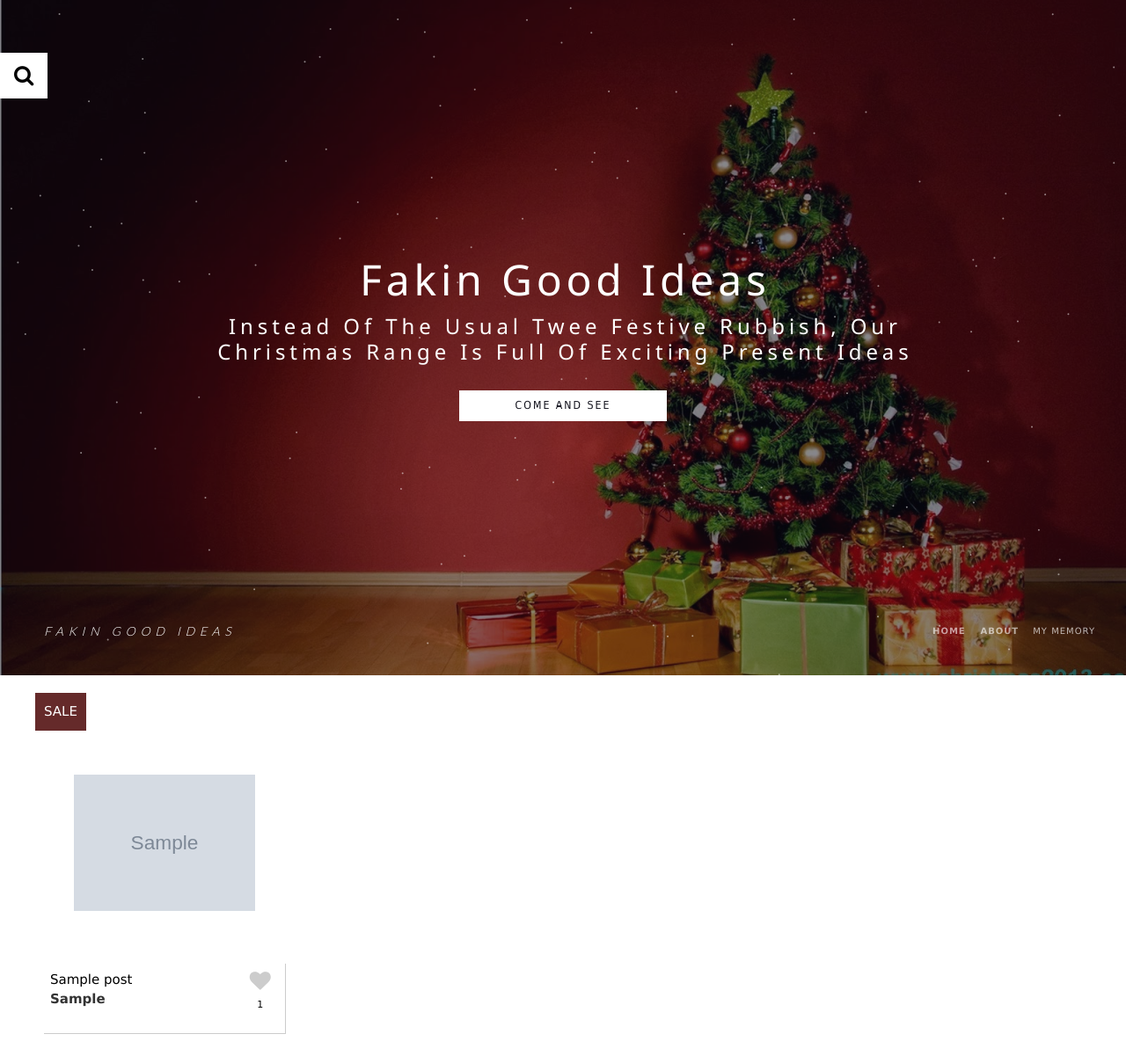
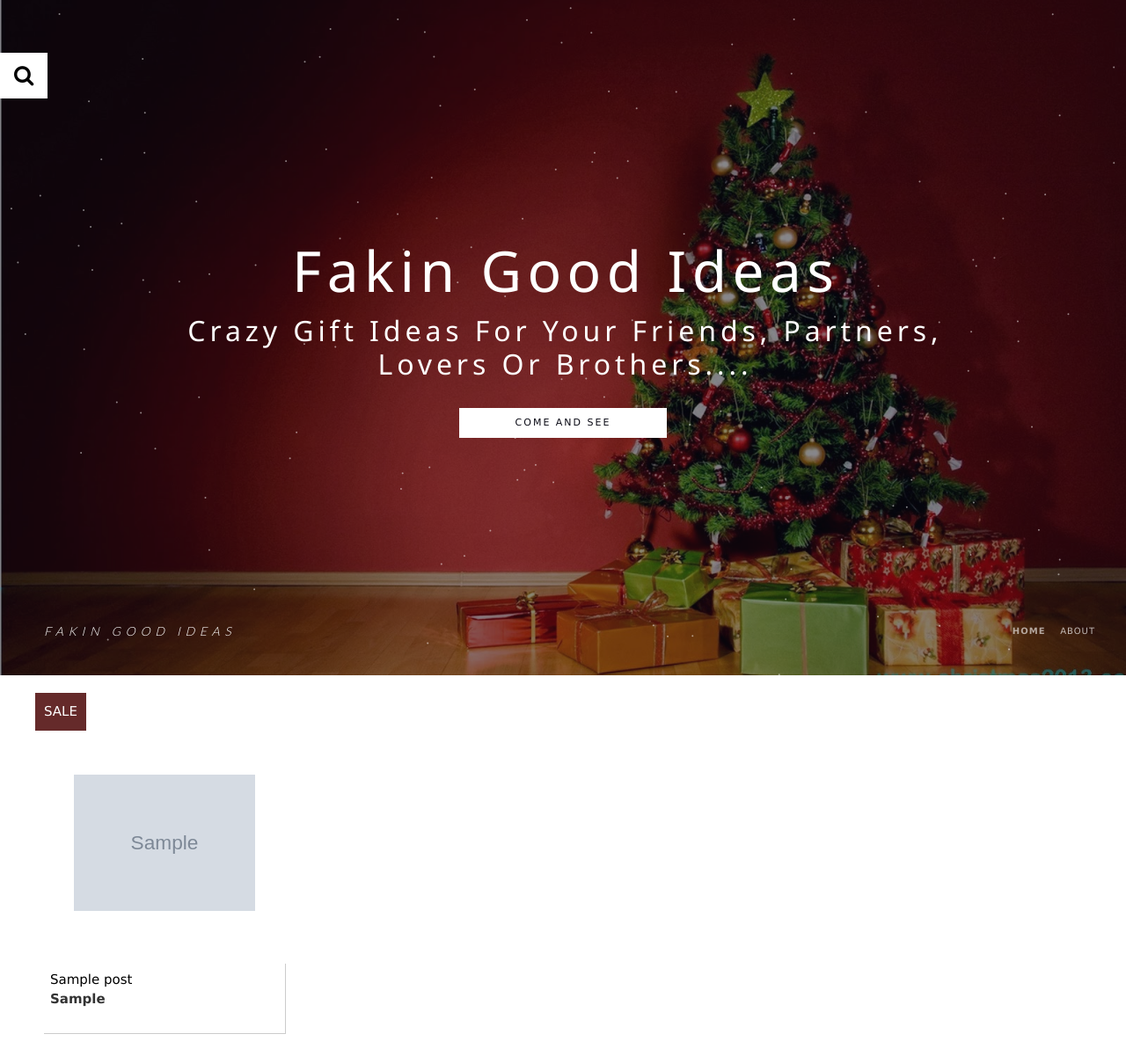
Before and after one commit to mackevicius1988/ideas, a Laravel app: page / in a window 1280 px wide. Shown: the whole page at 88% size. Run offline with Laravel 8, Linux system fonts and the light colour scheme; tables that the repository leaves empty hold one stand-in row (values such as "Sample post"); grey boxes marked "Sample" are stand-in pictures; settings files or empty folders that the repository lacks are supplied; some libraries are stand-ins or nearby versions.

Commit message:
improvments

```diff
--- a/app/Http/Controllers/PostsController.php
+++ b/app/Http/Controllers/PostsController.php
@@ -9,37 +9,35 @@ use DB;
 use Illuminate\Http\Request;
 use Log;
 
+/**
+ * Class PostsController
+ * @package App\Http\Controllers
+ *
+ */
 class PostsController extends Controller
 {
 
     public function index(Request $request)
     {
-        $posts = Posts::orderBy('id', 'DESC')->paginate(32);
+        $posts = Posts::orderBy('saves', 'DESC')->paginate(16);
         $tags = Category::all();
-
-        if ($request->ajax()) {
-            return response()->json(view('load', array('posts' => $posts))->render());
-        }
-
-
+        $scroll = true;
         return view('welcome', [
             'posts' => $posts,
             'tags' => $tags,
+            'scroll' => $scroll,
         ]);
-
     }
 
     public function find(Request $request)
     {
-
+        $scroll = true;
         DB::connection()->enableQueryLog();
         $query = $request->get('query');
         $priceFrom = $request->get('priceMin');
         $priceTo = $request->get('priceMax');
         $order = $request->get('sort');
         $categoryIds = $request->get('categoryIds');
-
-        Log::info($categoryIds);
 
         $builder = new Posts();
         if ($query != '') {
@@ -68,36 +66,11 @@ class PostsController extends Controller
         $queries = DB::getQueryLog();
         Log::info($queries);
 
-
-        /**
-        DB::connection()->enableQueryLog();
-        $builder = new Posts();
-
-        if ($categoryIds != '0') {
-            $categoryIdsArray = explode(',', $categoryIds);
-            $builder = $builder->findByCategories($categoryIdsArray);
-        }
-
-
-
-        Log::info($priceFrom);
-        Log::info($priceTo);
-
-     //  $builder = $builder->whereBetween('price', [$priceFrom, $priceTo]);
-
-
-        $direction = $order === 'priceDesc' ? 'DESC' : 'ASC';
-        $order = $order === 'priceDesc' ? 'price' : $order;
-        $posts = $builder->orderBy($order, $direction)->paginate(16);
-
-        $queries = DB::getQueryLog();
-        Log::info($queries);
-
-**/
         $tags = Category::all();
         return view('welcome', [
             'posts' => $posts,
             'tags' => $tags,
+            'scroll' => $scroll,
         ]);
     }
 
@@ -145,7 +118,6 @@ class PostsController extends Controller
         $comment->postId = $id;
         $comment->save();
 
-
         return $comment->id;
     }
 }
--- a/resources/views/header.blade.php
+++ b/resources/views/header.blade.php
@@ -6,9 +6,9 @@
             <div class="hs-content-inner">
                 <div class="init-animation-2 delay0-2s">
                     <div class="page-header-title-left">
-                        <h1 class="hs-text-10 init-animation-4 fadeInLeft" style="opacity: 1;font-size: 48px" >Fakin good ideas</h1>
+                        <h1 class="hs-text-10 init-animation-4 fadeInLeft headerTitle">Fakin good ideas</h1>
                         <div class="hs-text-6 init-animation-4 delay0-2s fadeInLeft" style="opacity: 1;">
-                            <h2 style="font-weight: 100; font-size: 24px">Instead of the usual twee festive rubbish, our Christmas range is full of exciting present ideas </h2>
+                            <h2  class = "headerDesc">Crazy gift ideas for your friends, partners, lovers or brothers....</h2>
                         </div>
                     </div>
                 </div>
--- a/resources/views/load.blade.php
+++ b/resources/views/load.blade.php
@@ -10,16 +10,16 @@
         </a>
         <div class="details" style="border-right:1px solid #ccc ">
             <div class="row">
-                <div class="col-sm-9 col-xs-10">
-                    <span class="listName" style="margin : 0;     font-weight: 400;font-style: normal;"   >
-                        {{ str_limit($post->name, 25) }}</span><br/>
+                <div class="col-sm-12 col-xs-12">
+                    <span class="listName" style="margin : 0;font-weight: 300;font-style: normal;"   >
+                        {{ str_limit($post->name, 30) }}</span><br/>
                     <b class="listPrice" style="color: #333;"> {{$post->price}} </b>
                 </div>
-                <div  class="col-sm-3  col-xs-2" style="text-align: center;">
+                <!--div  class="col-sm-3  col-xs-2" style="text-align: center;">
                     <i data-id = '{{$post->id}}' style="font-size: 24px; color : #ccc; margin: 0 auto; cursor: pointer" class="fa fa-heart heart"></i>
                     <br />
                     <span  style="font-size: 11px" > {{$post->saves}}</span>
-                </div>
+                </div-->
             </div>
         </div>
     </li>
--- a/resources/views/navigation.blade.php
+++ b/resources/views/navigation.blade.php
@@ -33,13 +33,8 @@
                             </a>
                         </li>
                         <li>
-                            <a class="ripple-group" href="#about-section">
+                            <a class="ripple-group" href="#us-section">
                                 <span data-hover="about">about</span>
-                            </a>
-                        </li>
-                        <li>
-                            <a class="ripple-group" href="get/memory">
-                                <span data-hover="memory">MY MEMORY</span>
                             </a>
                         </li>
                     </ul>
--- a/resources/views/post.blade.php
+++ b/resources/views/post.blade.php
@@ -396,7 +396,7 @@
 
                             <div class="row">
                                 <div class="col-xs-12 padding20 textCenter">
-                                    <a class="buyNow animsition-link " href="{{$post->url}}"><b>BUY NOW</b></a>
+                                    <a class="buyNow animsition-link " href="{{$post->url}}"><b>BUY ON AMAZON</b></a>
                                 </div>
                             </div>
 
--- a/resources/views/welcome.blade.php
+++ b/resources/views/welcome.blade.php
@@ -327,15 +327,23 @@
                 font-size: 16px;
             }
 
-            .listName{
+            .listName {
                 font-size: 16px;
             }
-
 
             #mySidebar {
                 z-index: 99999;
                 position: fixed;
                 width: 100% !important;
+            }
+
+            .headerTitle {
+                font-size: 6vh !important;
+                letter-spacing: 0em;
+            }
+
+            .headerDesc {
+                font-size: 2vh !important;
             }
 
         }
@@ -345,7 +353,7 @@
             border-radius: 15px;
         }
 
-        .pagination>.active>a, .pagination>.active>a:focus, .pagination>.active>a:hover, .pagination>.active>span, .pagination>.active>span:focus, .pagination>.active>span:hover {
+        .pagination > .active > a, .pagination > .active > a:focus, .pagination > .active > a:hover, .pagination > .active > span, .pagination > .active > span:focus, .pagination > .active > span:hover {
             z-index: 3;
             font-size: 28px;
             border: none;
@@ -354,8 +362,7 @@
             color: black;
         }
 
-
-        .pagination>li>a, .pagination>li>span {
+        .pagination > li > a, .pagination > li > span {
             position: relative;
             float: left;
             padding: 6px 12px;
@@ -393,6 +400,17 @@
             z-index: 99999;
             position: fixed;
             width: 400px;
+        }
+
+        .headerTitle {
+            opacity: 1;
+            font-size: 8vh;
+
+        }
+
+        .headerDesc {
+            font-weight: 100;
+            font-size: 4vh
         }
 
 
@@ -438,15 +456,20 @@
     <script src="js/bootstrap.min.js"></script>
     <script src="js/modernizr.custom.js"></script>
     <script src="js/jquery-ui.min.js"></script>
-    <script src="js/jquery.jscroll.js"></script>
+    <script>
 
-    <script>
         $(document).ready(function () {
+
+                    @if ($scroll)
+            var offset = 20;
+            $('html, body').animate({
+                scrollTop: $("#about-section").offset().top + offset
+            }, 1000);
+            @endif
 
             $(function () {
                 $('#searchOpener').click(function (e) {
                     $('#mySidebar').show(400);
-                  //  document.getElementById("mySidebar").style.display = "block";
                 })
             })
 
@@ -454,7 +477,6 @@
             $(function () {
                 $('#searchCloser').click(function (e) {
                     $('#mySidebar').hide(400);
-                    //document.getElementById("mySidebar").style.display = "none";
                 })
             })
 
@@ -476,11 +498,11 @@
                     $(this).toggleClass('heartLoved');
 
 
-                    var saves = $(this).parent().find( "span" ).text();
+                    var saves = $(this).parent().find("span").text();
                     if (saves) {
                         saves = parseInt(saves) + 1;
                     }
-                    $(this).parent().find( "span" ).text(saves);
+                    $(this).parent().find("span").text(saves);
                     console.log(saves);
                 });
             })
@@ -498,8 +520,7 @@
                     if (selectedIds)
                         selectedIds = selectedIds + ',' + categoryId;
                     else
-                        selectedIds =  categoryId;
-
+                        selectedIds = categoryId;
 
                     $('#categoryIds').val(selectedIds);
                 });
```
